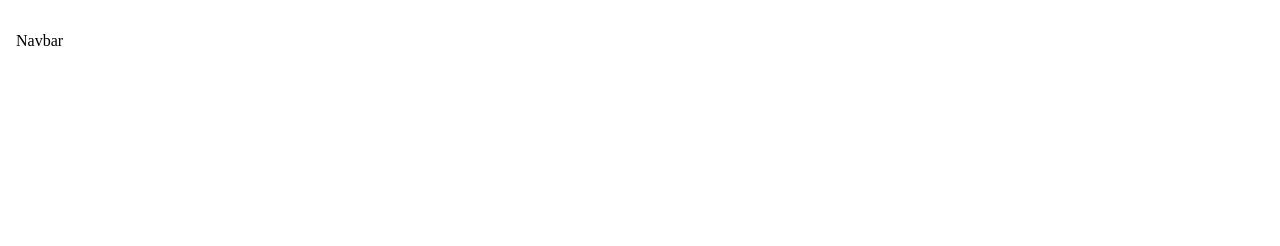
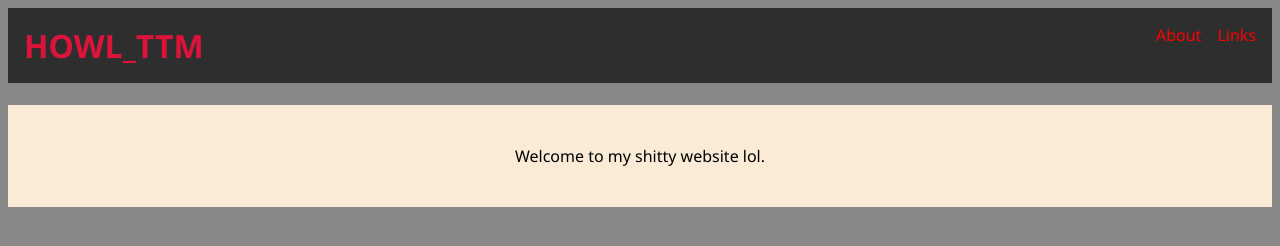
Before and after one commit to Howl-to-the-moon/part-howler, a plain HTML site: page index.html in a window 1280 px wide. Drawn offline with Linux system fonts and the light colour scheme.

Commit message:
Link the pages and spruced the design up
Purdy Self Explanatory

```diff
--- a/index.html
+++ b/index.html
@@ -10,8 +10,19 @@
 
     <div class="navi">
 
-        <p> Navbar </p>
+        <p class="logo"> HOWL_TTM </p>
 
+        <ul>
+            <li> <a href="about.html"> About </a></li>
+            <li> <a href="links.html"> Links</a></li>
+        </ul>
+
+    </div>
+
+    <br>
+
+    <div class="mainfuck">
+        <p> Welcome to my shitty website lol. </p>
     </div>
 
 
--- a/style.css
+++ b/style.css
@@ -1,6 +1,43 @@
+body {
+    background: rgb(136, 136, 136);
+    font-family: 'Segoe UI', Tahoma, Geneva, Verdana, sans-serif;
+
+}
+
 .navi {
 
 display: flex;
 justify-content: space-between;
-padding: 8px;
+padding: 16px;
+background-color: #2e2e2e;
 }
+
+.logo{
+    color: crimson;
+    font-size: 32px;
+    font-weight: 900;
+    margin: 0;
+
+
+}
+
+ul {
+    list-style-type: none;
+    display: flex;
+    padding: 0px;
+    margin: 0px;
+    gap: 16px;
+}
+
+a {
+   text-decoration: none;
+   color: red;
+}
+
+.mainfuck{
+    display: flex;
+    justify-content: center;
+    padding: 24px;
+    background-color: antiquewhite;
+    border: 8px black;
+}
```
Also changed, not shown: about.html (+12 -0 lines), links.html (+12 -0 lines).
